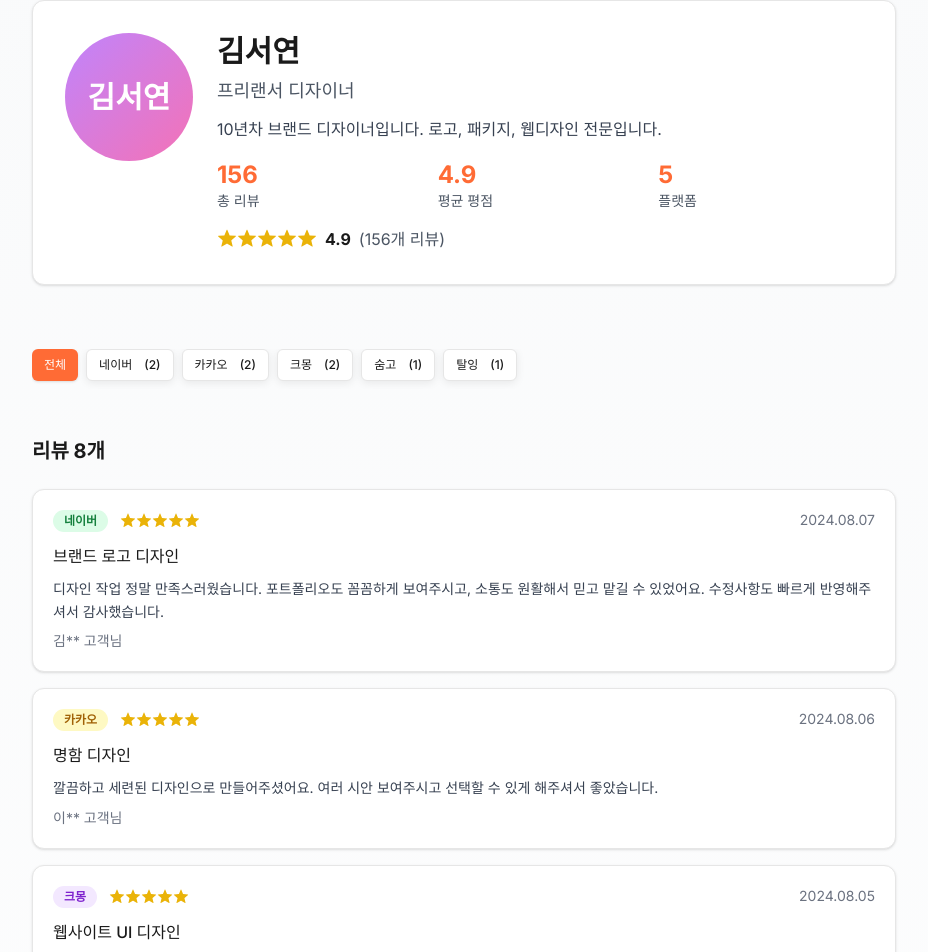
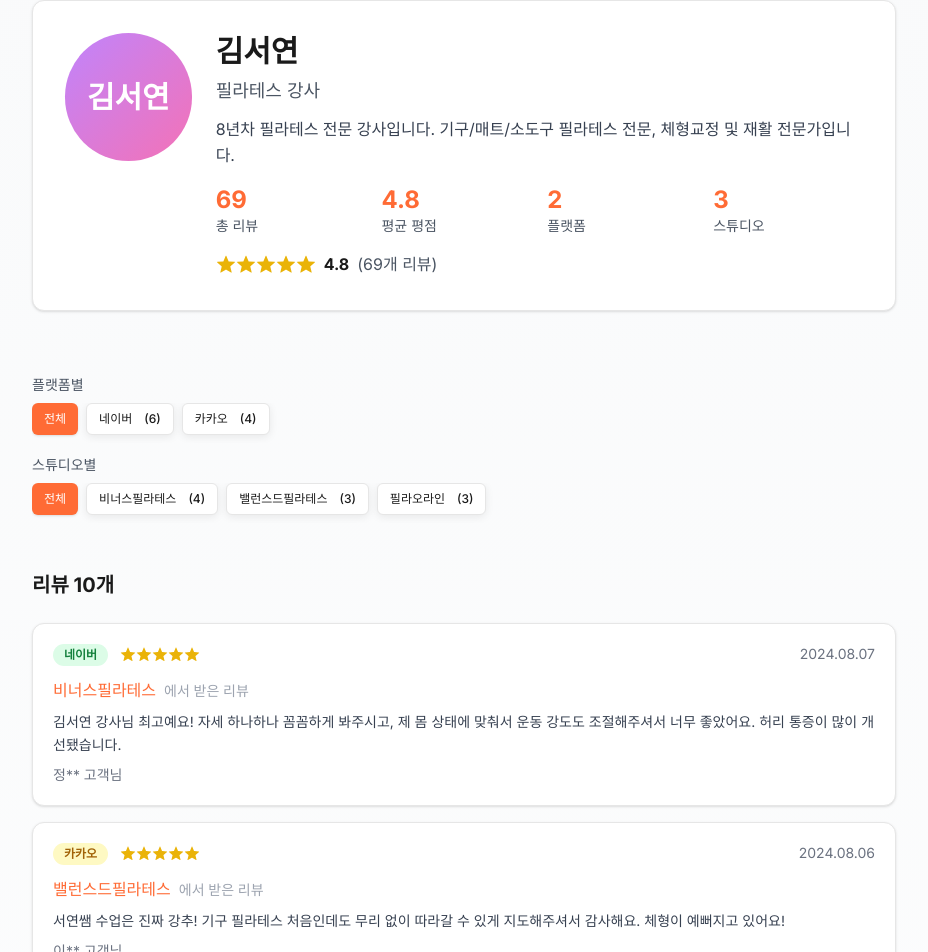
Before and after one commit to Thetason/record, a Next.js app: page /profile/kimseoyeon in a window 1280 px wide. Shown: the part 113-1065 px from the top of the page, without its empty margins (176-1104 px from the left). Built offline with nearby package versions, Linux system fonts and the light colour scheme.

Commit message:
김서연 프로필을 필라테스 강사로 변경 - 3개 스튜디오에서 받은 리뷰 관리 예시

```diff
--- a/src/app/page.tsx
+++ b/src/app/page.tsx
@@ -17,24 +17,26 @@ export default function HomePage() {
       setShowDemo(true)
       let count = 0
       const interval = setInterval(() => {
-        if (count <= 156) {
+        if (count <= 69) {
           setReviewCount(count)
-          count += 3
+          count += 2
         } else {
           clearInterval(interval)
+          setReviewCount(69)
         }
-      }, 20)
+      }, 30)
     }, 500)
 
     // 평점 애니메이션
     const ratingTimer = setTimeout(() => {
       let rating = 0
       const interval = setInterval(() => {
-        if (rating <= 4.9) {
+        if (rating <= 4.8) {
           setAvgRating(rating)
           rating += 0.1
         } else {
           clearInterval(interval)
+          setAvgRating(4.8)
         }
       }, 40)
     }, 800)
@@ -48,22 +50,25 @@ export default function HomePage() {
   const demoReviews = [
     {
       platform: "네이버",
+      business: "비너스필라테스",
       rating: 5,
-      content: "디자인 작업 정말 만족스러웠습니다. 포트폴리오도 꼼꼼하게 보여주시고, 소통도 원활해서 믿고 맡길 수 있었어요.",
-      author: "김**",
+      content: "김서연 강사님 최고예요! 자세 하나하나 꼼꼼하게 봐주시고, 제 몸 상태에 맞춰서 운동 강도도 조절해주셔서 너무 좋았어요.",
+      author: "정**",
       date: "2024.08.07"
     },
     {
       platform: "카카오",
+      business: "밸런스드필라테스",
       rating: 5,
-      content: "요가 수업 너무 좋았어요! 초보자도 쉽게 따라할 수 있게 설명해주셔서 감사했습니다.",
+      content: "서연쌤 수업은 진짜 강추! 기구 필라테스 처음인데도 무리 없이 따라갈 수 있게 지도해주셔서 감사해요.",
       author: "이**",
       date: "2024.08.06"
     },
     {
-      platform: "크몽",
+      platform: "네이버",
+      business: "필라오라인",
       rating: 5,
-      content: "웹사이트 개발 의뢰했는데 기대 이상으로 잘 만들어주셨습니다. 반응형 디자인까지 완벽해요!",
+      content: "6개월째 김서연 강사님께 PT받고 있는데 체형이 정말 많이 개선됐어요. 전문적이면서도 친절하신 최고의 강사님!",
       author: "박**",
       date: "2024.08.05"
     }
@@ -158,7 +163,7 @@ export default function HomePage() {
                     </div>
                     <div className="mt-4 text-center">
                       <h3 className="font-bold text-lg md:text-xl">김서연</h3>
-                      <p className="text-sm text-gray-600">프리랜서 디자이너</p>
+                      <p className="text-sm text-gray-600">필라테스 강사</p>
                       <div className="flex items-center justify-center gap-1 mt-2">
                         <div className="flex text-yellow-500">
                           {[...Array(5)].map((_, i) => (
@@ -187,9 +192,9 @@ export default function HomePage() {
                       </div>
                       <div className="text-center">
                         <div className="text-2xl md:text-3xl font-bold text-[#FF6B35]">
-                          5
+                          3
                         </div>
-                        <div className="text-xs md:text-sm text-gray-600">플랫폼</div>
+                        <div className="text-xs md:text-sm text-gray-600">스튜디오</div>
                       </div>
                     </div>
 
@@ -206,14 +211,18 @@ export default function HomePage() {
                             }`}>
                               {review.platform}
                             </span>
-                            <div className="flex text-yellow-500">
+                            <span className="text-xs font-medium text-gray-600">{review.business}</span>
+                            <div className="flex text-yellow-500 ml-auto">
                               {[...Array(review.rating)].map((_, j) => (
                                 <StarFilledIcon key={j} className="w-3 h-3" />
                               ))}
                             </div>
-                            <span className="text-gray-500 ml-auto">{review.date}</span>
                           </div>
                           <p className="text-gray-700 line-clamp-2">{review.content}</p>
+                          <div className="flex justify-between items-center mt-2">
+                            <span className="text-xs text-gray-500">{review.author} 회원님</span>
+                            <span className="text-xs text-gray-500">{review.date}</span>
+                          </div>
                         </div>
                       ))}
                     </div>
--- a/src/app/profile/kimseoyeon/page.tsx
+++ b/src/app/profile/kimseoyeon/page.tsx
@@ -12,11 +12,12 @@ export default function KimSeoyeonProfilePage() {
 
   const profileData = {
     name: "김서연",
-    title: "프리랜서 디자이너",
-    bio: "10년차 브랜드 디자이너입니다. 로고, 패키지, 웹디자인 전문입니다.",
-    totalReviews: 156,
-    avgRating: 4.9,
-    platforms: 5,
+    title: "필라테스 강사",
+    bio: "8년차 필라테스 전문 강사입니다. 기구/매트/소도구 필라테스 전문, 체형교정 및 재활 전문가입니다.",
+    totalReviews: 69,
+    avgRating: 4.8,
+    platforms: 2,
+    studios: 3,
     avatar: "김서연"
   }
 
@@ -24,89 +25,113 @@ export default function KimSeoyeonProfilePage() {
     {
       id: 1,
       platform: "네이버",
-      business: "브랜드 로고 디자인",
+      business: "비너스필라테스",
       rating: 5,
-      content: "디자인 작업 정말 만족스러웠습니다. 포트폴리오도 꼼꼼하게 보여주시고, 소통도 원활해서 믿고 맡길 수 있었어요. 수정사항도 빠르게 반영해주셔서 감사했습니다.",
-      author: "김**",
+      content: "김서연 강사님 최고예요! 자세 하나하나 꼼꼼하게 봐주시고, 제 몸 상태에 맞춰서 운동 강도도 조절해주셔서 너무 좋았어요. 허리 통증이 많이 개선됐습니다.",
+      author: "정**",
       date: "2024.08.07"
     },
     {
       id: 2,
       platform: "카카오",
-      business: "명함 디자인",
+      business: "밸런스드필라테스",
       rating: 5,
-      content: "깔끔하고 세련된 디자인으로 만들어주셨어요. 여러 시안 보여주시고 선택할 수 있게 해주셔서 좋았습니다.",
+      content: "서연쌤 수업은 진짜 강추! 기구 필라테스 처음인데도 무리 없이 따라갈 수 있게 지도해주셔서 감사해요. 체형이 예뻐지고 있어요!",
       author: "이**",
       date: "2024.08.06"
     },
     {
       id: 3,
-      platform: "크몽",
-      business: "웹사이트 UI 디자인",
+      platform: "네이버",
+      business: "필라오라인",
       rating: 5,
-      content: "웹사이트 디자인 의뢰했는데 기대 이상으로 잘 만들어주셨습니다. 특히 반응형 디자인이 완벽해요! 사용자 경험까지 고려한 디자인이라 매우 만족합니다.",
+      content: "6개월째 김서연 강사님께 PT받고 있는데 체형이 정말 많이 개선됐어요. 전문적이면서도 친절하신 최고의 강사님! 골반 교정 전문가시네요.",
       author: "박**",
       date: "2024.08.05"
     },
     {
       id: 4,
-      platform: "숨고",
-      business: "패키지 디자인",
+      platform: "네이버",
+      business: "비너스필라테스",
       rating: 5,
-      content: "제품 패키지 디자인 너무 예쁘게 잘 나왔어요. 트렌디하면서도 우리 브랜드 아이덴티티를 잘 살려주셨습니다.",
-      author: "정**",
+      content: "김서연 강사님 덕분에 필라테스의 매력에 빠졌어요! 초보자도 쉽게 따라할 수 있게 설명해주시고, 매시간 동기부여도 해주셔서 좋아요.",
+      author: "최**",
       date: "2024.08.04"
     },
     {
       id: 5,
-      platform: "탈잉",
-      business: "디자인 레슨",
+      platform: "카카오",
+      business: "필라오라인",
       rating: 5,
-      content: "포토샵 기초부터 차근차근 알려주셔서 너무 좋았어요. 실무에서 바로 쓸 수 있는 팁들도 많이 알려주셨습니다.",
-      author: "최**",
+      content: "서연쌤 진짜 전문가세요. 제 몸 상태 분석해주시고 맞춤 운동 짜주셨어요. 매트 필라테스도 기구도 다 잘 가르쳐주세요!",
+      author: "강**",
       date: "2024.08.03"
     },
     {
       id: 6,
       platform: "네이버",
-      business: "SNS 템플릿 디자인",
+      business: "밸런스드필라테스",
       rating: 5,
-      content: "인스타그램 피드 디자인 템플릿 제작 의뢰했는데 통일감 있고 예쁘게 만들어주셨어요. 덕분에 팔로워가 늘었습니다!",
-      author: "강**",
+      content: "임산부 필라테스 전문가세요! 임신 중에도 안전하게 운동할 수 있게 도와주셨고, 출산 후 회복 운동도 친절하게 알려주셨어요.",
+      author: "윤**",
       date: "2024.08.02"
     },
     {
       id: 7,
       platform: "카카오",
-      business: "프레젠테이션 디자인",
+      business: "비너스필라테스",
       rating: 4,
-      content: "투자 제안서 디자인 도움받았는데 깔끔하고 전문적으로 만들어주셨습니다. 덕분에 발표 잘 마쳤어요.",
-      author: "윤**",
+      content: "김서연 강사님 수업 좋아요! 다만 인기가 많아서 예약이 어려워요. 그래도 수업 퀄리티는 최고입니다.",
+      author: "조**",
       date: "2024.08.01"
     },
     {
       id: 8,
-      platform: "크몽",
-      business: "앱 UI/UX 디자인",
+      platform: "네이버",
+      business: "필라오라인",
       rating: 5,
-      content: "모바일 앱 디자인 의뢰했습니다. 사용자 플로우부터 상세 화면까지 완벽하게 작업해주셨어요. 개발자분들도 만족하셨습니다.",
-      author: "조**",
+      content: "재활 필라테스 전문가세요. 디스크 수술 후 재활로 받았는데 정말 많이 좋아졌어요. 안전하게 운동할 수 있게 도와주셨어요.",
+      author: "황**",
       date: "2024.07.31"
+    },
+    {
+      id: 9,
+      platform: "카카오",
+      business: "밸런스드필라테스",
+      rating: 5,
+      content: "서연쌤은 진짜 프로페셔널해요! 매번 수업 시간이 기다려져요. 솔츄한 성격에 열정이 넘치세요!",
+      author: "임**",
+      date: "2024.07.30"
+    },
+    {
+      id: 10,
+      platform: "네이버",
+      business: "비너스필라테스",
+      rating: 5,
+      content: "김서연 강사님 수업 들으면서 몸매가 정말 달라졌어요. 탄탄해지고 자세도 많이 교정됐어요. 최고의 강사님!",
+      author: "서**",
+      date: "2024.07.29"
     }
   ]
 
-  const platforms = ["전체", "네이버", "카카오", "크몽", "숨고", "탈잉"]
+  const platforms = ["전체", "네이버", "카카오"]
+  const studios = ["전체", "비너스필라테스", "밸런스드필라테스", "필라오라인"]
 
   const filteredReviews = selectedPlatform === "전체"
     ? reviews
-    : reviews.filter(r => r.platform === selectedPlatform)
+    : selectedPlatform === "네이버" || selectedPlatform === "카카오"
+    ? reviews.filter(r => r.platform === selectedPlatform)
+    : reviews.filter(r => r.business === selectedPlatform)
 
   const platformStats = {
     "네이버": reviews.filter(r => r.platform === "네이버").length,
     "카카오": reviews.filter(r => r.platform === "카카오").length,
-    "크몽": reviews.filter(r => r.platform === "크몽").length,
-    "숨고": reviews.filter(r => r.platform === "숨고").length,
-    "탈잉": reviews.filter(r => r.platform === "탈잉").length,
+  }
+
+  const studioStats = {
+    "비너스필라테스": reviews.filter(r => r.business === "비너스필라테스").length,
+    "밸런스드필라테스": reviews.filter(r => r.business === "밸런스드필라테스").length,
+    "필라오라인": reviews.filter(r => r.business === "필라오라인").length,
   }
 
   return (
@@ -144,7 +169,7 @@ export default function KimSeoyeonProfilePage() {
                 <p className="text-gray-700 mb-4">{profileData.bio}</p>
 
                 {/* 통계 */}
-                <div className="grid grid-cols-3 gap-4 mb-4">
+                <div className="grid grid-cols-4 gap-4 mb-4">
                   <div>
                     <div className="text-2xl font-bold text-[#FF6B35]">{profileData.totalReviews}</div>
                     <div className="text-sm text-gray-600">총 리뷰</div>
@@ -158,6 +183,10 @@ export default function KimSeoyeonProfilePage() {
                   <div>
                     <div className="text-2xl font-bold text-[#FF6B35]">{profileData.platforms}</div>
                     <div className="text-sm text-gray-600">플랫폼</div>
+                  </div>
+                  <div>
+                    <div className="text-2xl font-bold text-[#FF6B35]">{profileData.studios}</div>
+                    <div className="text-sm text-gray-600">스튜디오</div>
                   </div>
                 </div>
 
@@ -180,6 +209,10 @@ export default function KimSeoyeonProfilePage() {
       {/* 플랫폼 필터 */}
       <section className="py-4">
         <div className="container mx-auto px-4 max-w-4xl">
+          <div className="space-y-3">
+            {/* 플랫폼 필터 */}
+            <div>
+              <p className="text-sm text-gray-600 mb-2">플랫폼별</p>
               <div className="flex gap-2 overflow-x-auto pb-2">
                 {platforms.map(platform => (
                   <Button
@@ -195,6 +228,29 @@ export default function KimSeoyeonProfilePage() {
                     )}
                   </Button>
                 ))}
+              </div>
+            </div>
+
+            {/* 스튜디오 필터 */}
+            <div>
+              <p className="text-sm text-gray-600 mb-2">스튜디오별</p>
+              <div className="flex gap-2 overflow-x-auto pb-2">
+                {studios.map(studio => (
+                  <Button
+                    key={studio}
+                    variant={selectedPlatform === studio ? "default" : "outline"}
+                    size="sm"
+                    onClick={() => setSelectedPlatform(studio)}
+                    className={selectedPlatform === studio ? "bg-[#FF6B35] hover:bg-[#E55A2B]" : ""}
+                  >
+                    {studio}
+                    {studio !== "전체" && (
+                      <span className="ml-1">({studioStats[studio as keyof typeof studioStats]})</span>
+                    )}
+                  </Button>
+                ))}
+              </div>
+            </div>
           </div>
         </div>
       </section>
@@ -229,7 +285,10 @@ export default function KimSeoyeonProfilePage() {
                   <span className="text-sm text-gray-500">{review.date}</span>
                 </div>
 
-                <h3 className="font-medium mb-2">{review.business}</h3>
+                <h3 className="font-medium mb-2">
+                  <span className="text-[#FF6B35]">{review.business}</span>
+                  <span className="text-gray-400 text-sm ml-2">에서 받은 리뷰</span>
+                </h3>
                 <p className="text-gray-700 text-sm leading-relaxed mb-2">
                   {review.content}
                 </p>
```
Lines whose indentation alone changed are shown as unchanged.
